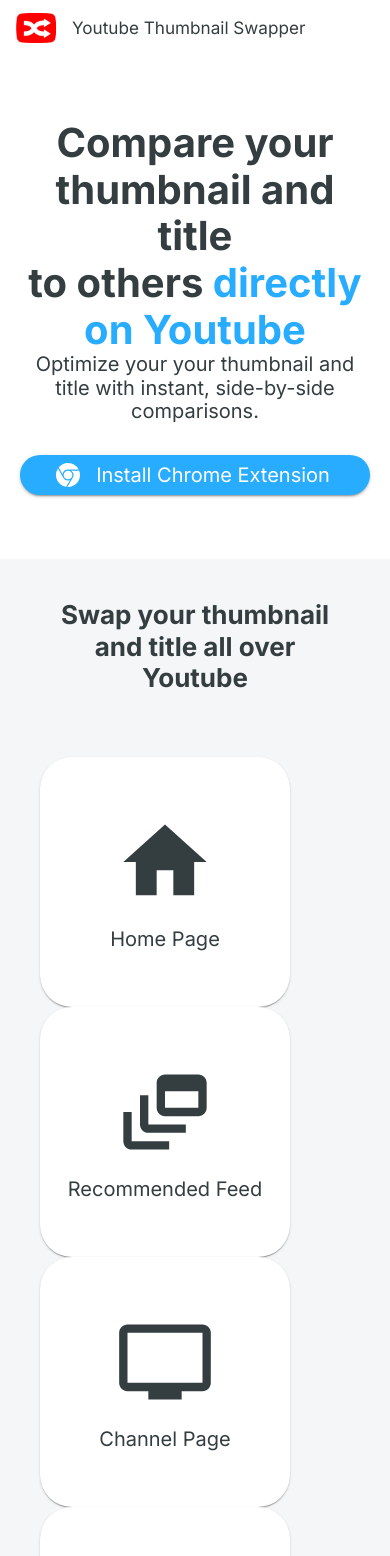
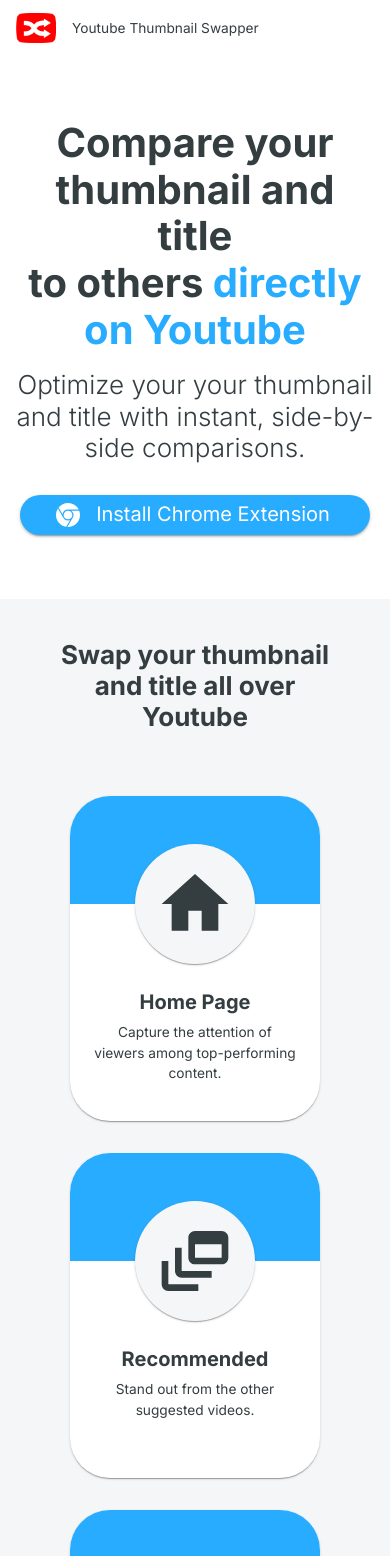
Before and after one commit to kev-liang/yt-thumbnail-site, a Next.js app: page / in a window 390 px wide. Shown: the top 1556 px of the page. Built offline with nearby package versions, Linux system fonts and the light colour scheme; what @mui/material-nextjs would draw is missing.

Commit message:
Add responsivity to card row

```diff
--- a/src/app/components/Hero.tsx
+++ b/src/app/components/Hero.tsx
@@ -4,9 +4,6 @@
 import chromeLogo from "../../../public/googlechrome.svg";
 
 const Hero = () => {
-  // const ChromeIcon = (props) => {
-  //   return <SvgIcon component={chromeLogo} inheritViewBox {...props} />;
-  // };
   return (
     <>
       <Container maxWidth="lg" sx={{ textAlign: "center" }}>
@@ -26,7 +23,7 @@
             directly on Youtube
           </Typography>
         </Typography>
-        <Typography variant="h3">
+        <Typography variant="h2" marginTop={2}>
           Optimize your your thumbnail and title with instant, side-by-side
           comparisons.
         </Typography>
@@ -36,7 +33,7 @@
           startIcon={
             <Image
               src={chromeLogo}
-              alt="chrome_logo"
+              alt="chrome-logo"
               style={{ filter: "invert(100%)" }} // white stroke
             />
           }
--- a/src/app/components/Usage.tsx
+++ b/src/app/components/Usage.tsx
@@ -6,19 +6,23 @@
 const usageCards = [
   {
     title: "Home Page",
-    icon: <Home sx={{ height: 100, width: 100 }} />,
+    icon: <Home sx={{ height: 80, width: 80 }} />,
+    label: "Capture the attention of viewers among top-performing content.",
   },
   {
-    title: "Recommended Feed",
-    icon: <DynamicFeed sx={{ height: 100, width: 100 }} />,
+    title: "Recommended",
+    icon: <DynamicFeed sx={{ height: 80, width: 80 }} />,
+    label: "Stand out from the other suggested videos.",
   },
   {
     title: "Channel Page",
-    icon: <Tv sx={{ height: 100, width: 100 }} />,
+    icon: <Tv sx={{ height: 80, width: 80 }} />,
+    label: "Directly compare to your heroes or competitors.",
   },
   {
     title: "Search Page",
-    icon: <Search sx={{ height: 100, width: 100 }} />,
+    icon: <Search sx={{ height: 80, width: 80 }} />,
+    label: "Target SEO terms then compare among similar topics.",
   },
 ];
 
@@ -31,13 +35,22 @@
       >
         Swap your thumbnail and title all over Youtube
       </Typography>
-      <Grid2 container alignItems="center" marginX={{ lg: 10, md: 0, sm: 0 }}>
+      <Grid2 container alignItems="center" marginX={{ lg: 3, md: 10, sm: 0 }}>
         {usageCards.map((usageCard) => (
-          <Grid2 size={{ sm: 12, md: 6, lg: 3 }} key={usageCard.title}>
+          <Grid2
+            size={{ xs: 12, sm: 6, lg: 3 }}
+            key={usageCard.title}
+            sx={{
+              display: "flex",
+              justifyContent: "center",
+              mb: { md: 3, xs: 4 },
+            }}
+          >
             <UsageCard
               title={usageCard.title}
               icon={usageCard.icon}
               key={usageCard.title}
+              label={usageCard.label}
             />
           </Grid2>
         ))}
--- a/src/app/components/UsageCard.tsx
+++ b/src/app/components/UsageCard.tsx
@@ -4,34 +4,61 @@
 const UsageCard = ({
   title,
   icon,
-}: Readonly<{ title: string; icon: ReactNode }>) => {
+  label,
+}: Readonly<{ title: string; icon: ReactNode; label: string }>) => {
   return (
-    <Box sx={{ display: "flex", justifyContent: "center" }}>
-      <Card
+    <Card
+      sx={{
+        width: 250,
+        height: 325,
+        position: "relative",
+        zIndex: 1,
+        overflow: "hidden",
+        borderRadius: 10,
+      }}
+    >
+      <Box
         sx={{
-          p: 3,
-          width: "250px",
-          height: "250px",
-          borderRadius: 8,
-          textAlign: "center",
+          backgroundColor: "primary.main",
+          height: "33%",
+          width: "100%",
+          position: "absolute",
+          zIndex: -1,
+        }}
+      />
+
+      <Box
+        sx={{
+          position: "absolute",
+          top: "33%",
+          left: "50%",
+          transform: "translate(-50%, -50%)",
           display: "flex",
+          alignItems: "center",
           justifyContent: "center",
+          borderRadius: "50%",
+          backgroundColor: "grey.200",
+          width: 120,
+          height: 120,
+          boxShadow: 1,
+          color: "common.black",
         }}
       >
-        <Box
-          display="flex"
-          flexDirection="column"
-          justifyContent="center"
-          alignItems="center"
-          borderRadius={50}
+        {icon}
+      </Box>
+      <Box sx={{ position: "absolute", top: "50%", p: 3, textAlign: "center" }}>
+        <Typography
+          variant="h3"
+          component="div"
+          sx={{ mt: 1, fontWeight: "bold" }}
         >
-          {icon}
-          <Typography variant="h3" marginTop={2}>
-            {title}
-          </Typography>
-        </Box>
-      </Card>
-    </Box>
+          {title}
+        </Typography>
+        <Typography component="div" sx={{ mt: 1 }}>
+          {label}
+        </Typography>
+      </Box>
+    </Card>
   );
 };
 
--- a/src/app/styles/theme.ts
+++ b/src/app/styles/theme.ts
@@ -22,7 +22,7 @@
   },
   typography: {
     fontFamily: "var(--font-roboto)",
-    fontSize: 16,
+    fontSize: 12,
     h1: {
       fontSize: "64px",
       fontWeight: "bold",
```
Also changed, not shown: src/app/components/InstructionsCard.tsx (added).
